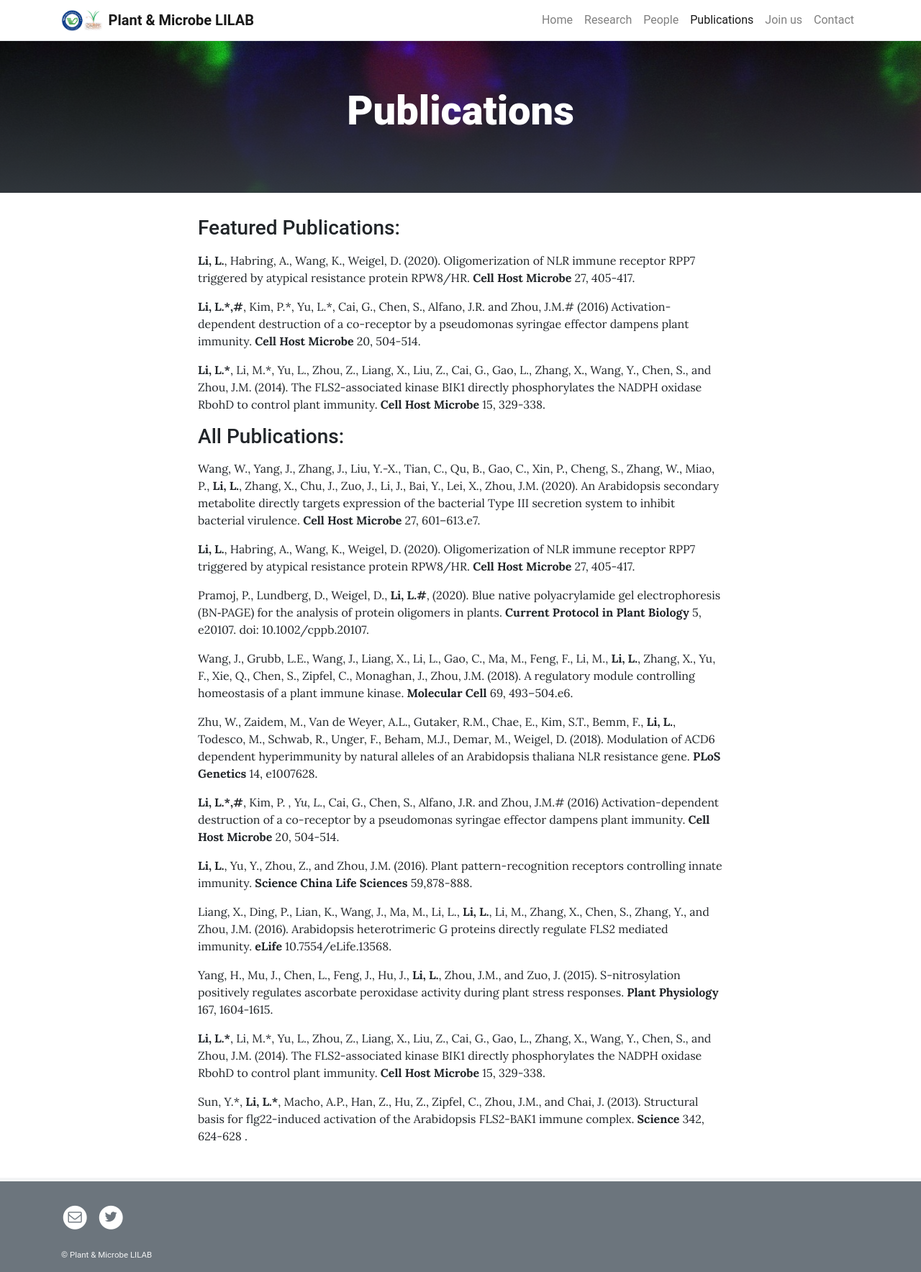
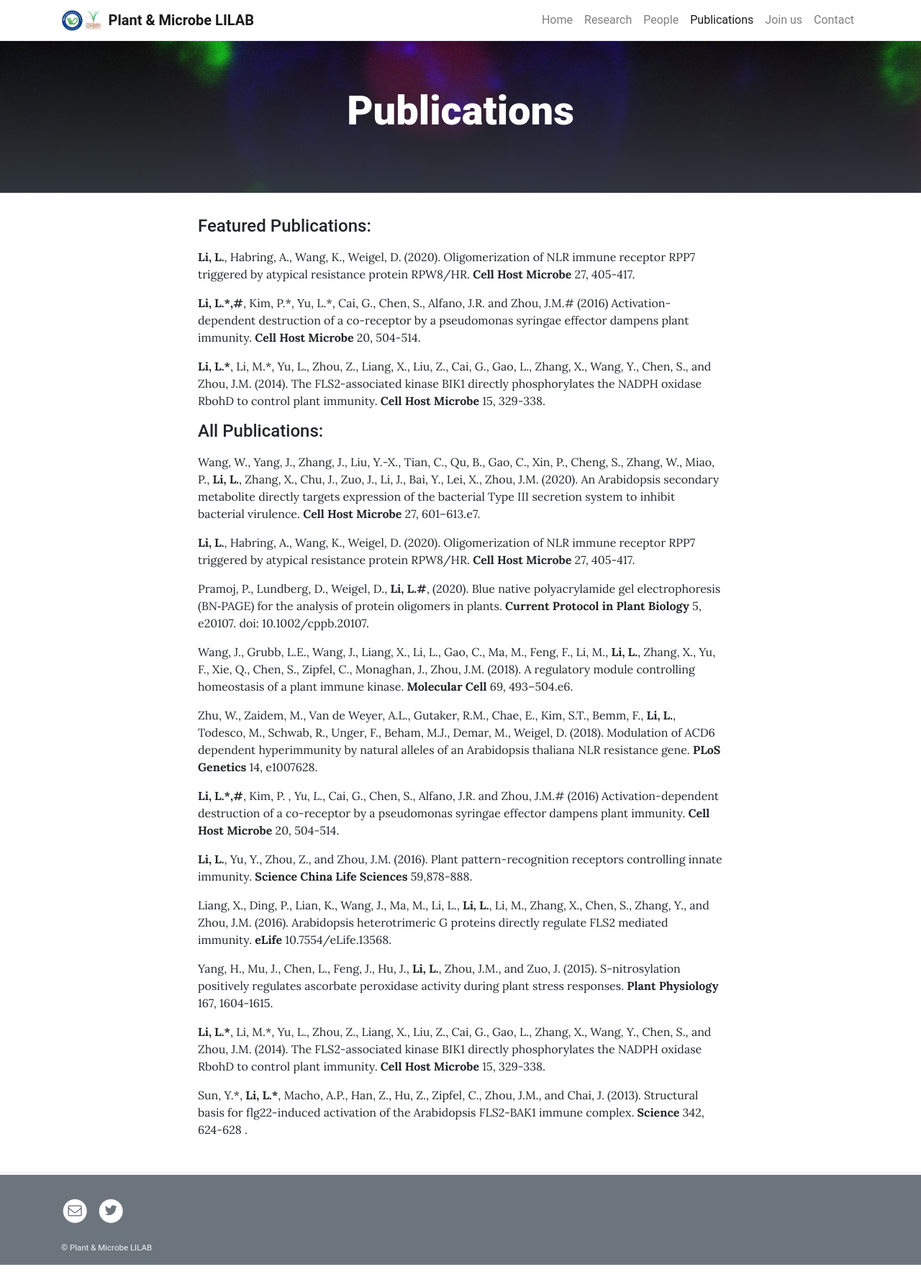
Before and after one commit to leili-plantmicrobe/leili-plantmicrobe.github.io, a Jekyll site: the page built from pages/publications.md, in a window 1280 px wide. Shown: the whole page at 72% size. Built offline with Jekyll 4.4.1, drawn with Linux system fonts in a browser that asks for light colours.

```diff
--- a/pages/publications.md
+++ b/pages/publications.md
@@ -7,7 +7,7 @@ permalink: /publications/
 
 
 
-### Featured Publications:
+#### Featured Publications:
 
 **Li, L.**, Habring, A., Wang, K., Weigel, D. (2020). Oligomerization of NLR immune receptor RPP7 triggered by atypical resistance protein RPW8/HR. **Cell Host Microbe** 27, 405-417.
 
@@ -15,7 +15,9 @@ permalink: /publications/
 
 **Li, L.\***, Li, M.\*, Yu, L., Zhou, Z., Liang, X., Liu, Z., Cai, G., Gao, L., Zhang, X., Wang, Y., Chen, S., and Zhou, J.M. (2014). The FLS2-associated kinase BIK1 directly phosphorylates the NADPH oxidase RbohD to control plant immunity. **Cell Host Microbe** 15, 329-338.
 
-### All Publications:
+
+
+#### All Publications:
 
 Wang, W., Yang, J., Zhang, J., Liu, Y.-X., Tian, C., Qu, B., Gao, C., Xin, P., Cheng, S., Zhang, W., Miao, P., **Li, L.**, Zhang, X., Chu, J., Zuo, J., Li, J., Bai, Y., Lei, X., Zhou, J.M. (2020). An Arabidopsis secondary metabolite directly targets expression of the bacterial Type III secretion system to inhibit bacterial virulence. **Cell Host Microbe** 27, 601–613.e7.
 
```
